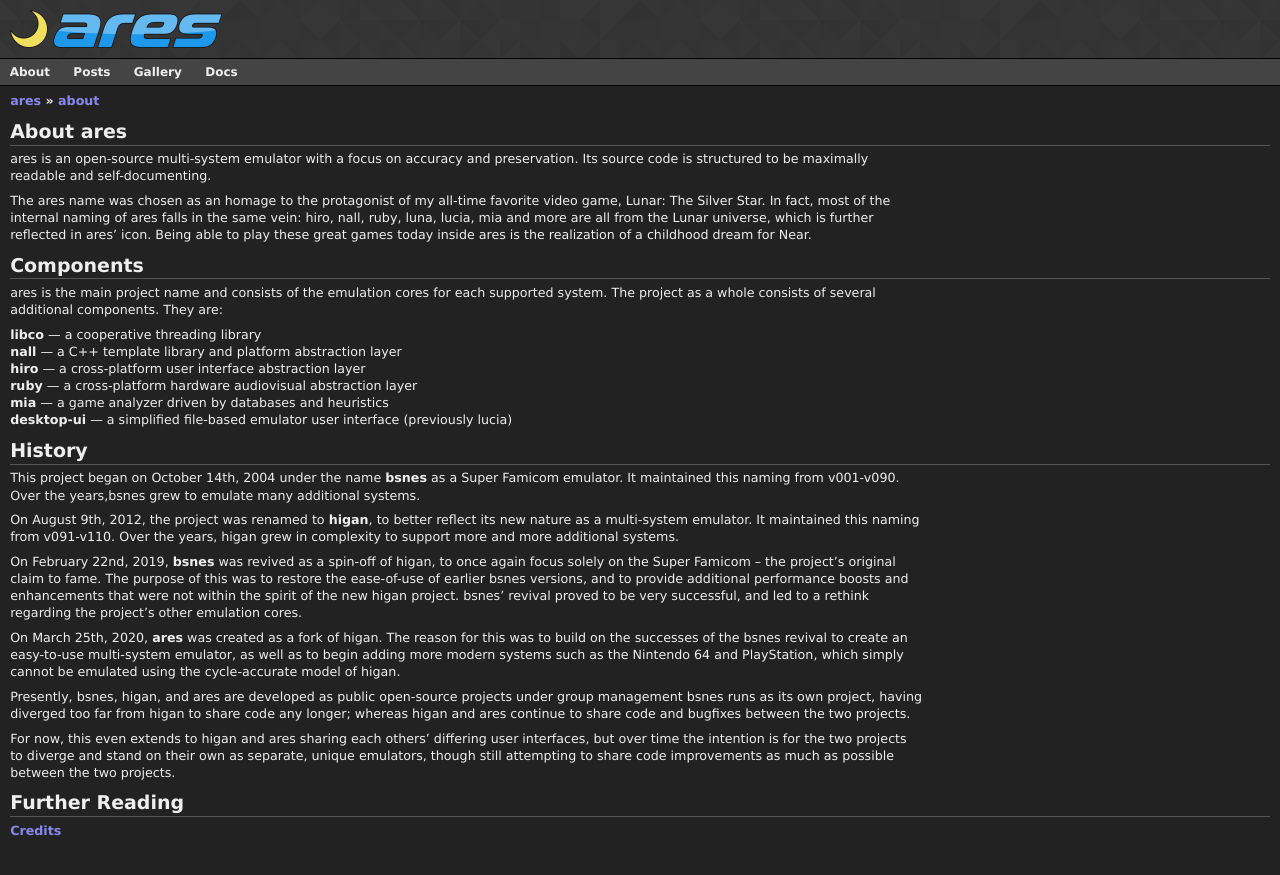
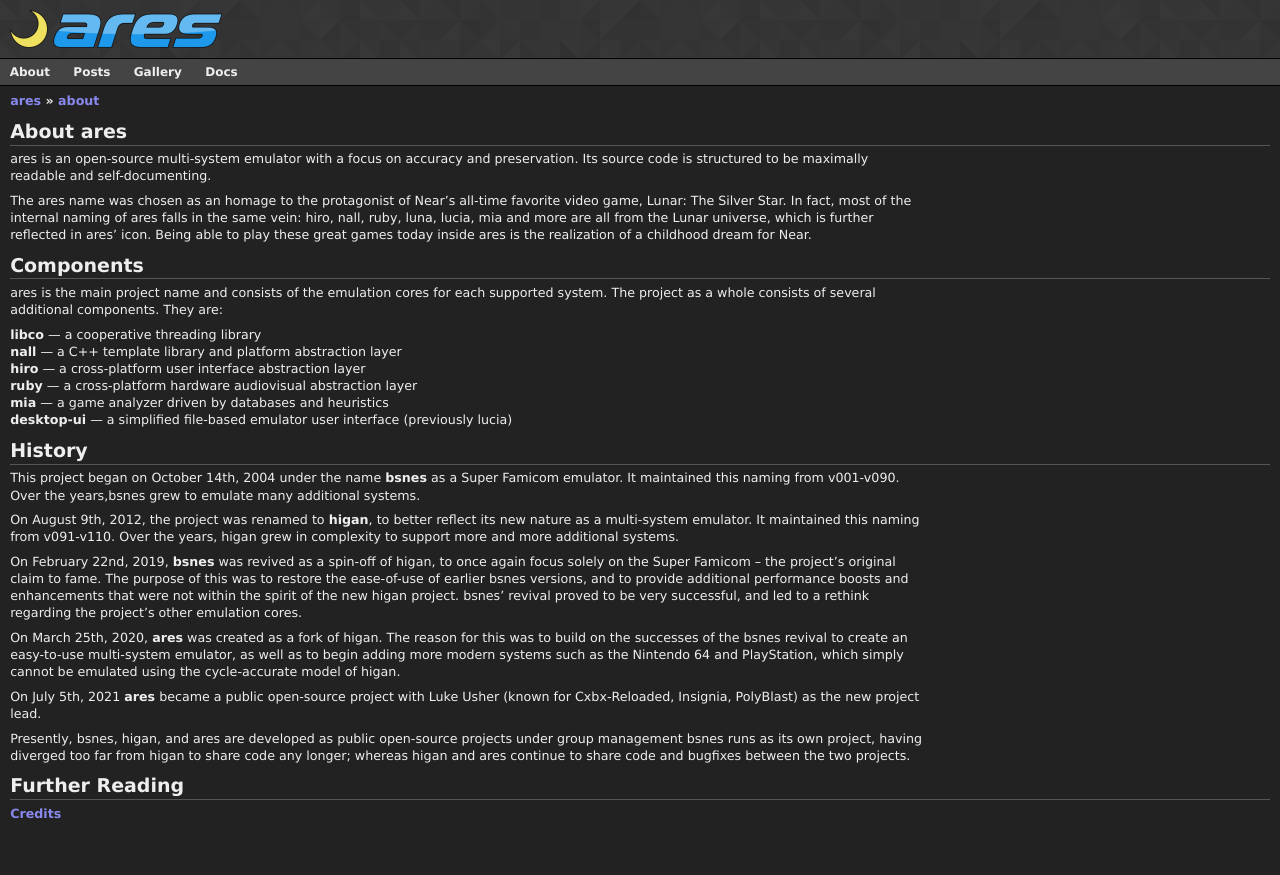
Before and after one commit to ares-emulator/ares-emulator.github.io, a Jekyll site: the page built from about.md, in a window 1280 px wide. Shown: the top 875 px of the page. Built offline with Jekyll 4.4.1, drawn with Linux system fonts in a browser that asks for light colours.

Commit message:
Update about.md

```diff
--- a/about.md
+++ b/about.md
@@ -11,7 +11,7 @@ ares is an open-source multi-system emulator with a focus on accuracy and
 preservation. Its source code is structured to be maximally readable and
 self-documenting.
 
-The ares name was chosen as an homage to the protagonist of my all-time favorite
+The ares name was chosen as an homage to the protagonist of Near's all-time favorite
 video game, Lunar: The Silver Star. In fact, most of the internal naming of ares
 falls in the same vein: hiro, nall, ruby, luna, lucia, mia and more are all from
 the Lunar universe, which is further reflected in ares' icon. Being able to play
@@ -55,15 +55,13 @@ multi-system emulator, as well as to begin adding more modern systems such as
 the Nintendo 64 and PlayStation, which simply cannot be emulated using the
 cycle-accurate model of higan.
 
+On July 5th, 2021 **ares** became a public open-source project with Luke Usher
+(known for Cxbx-Reloaded, Insignia, PolyBlast) as the new project lead.
+
 Presently, bsnes, higan, and ares are developed as public open-source projects
 under group management bsnes runs as its own project, having diverged too far
 from higan to share code any longer; whereas higan and ares continue to share
 code and bugfixes between the two projects.
 
-For now, this even extends to higan and ares sharing each others' differing user
-interfaces, but over time the intention is for the two projects to diverge and
-stand on their own as separate, unique emulators, though still attempting to
-share code improvements as much as possible between the two projects.
-
 ## Further Reading
 [Credits](/credits)
```
